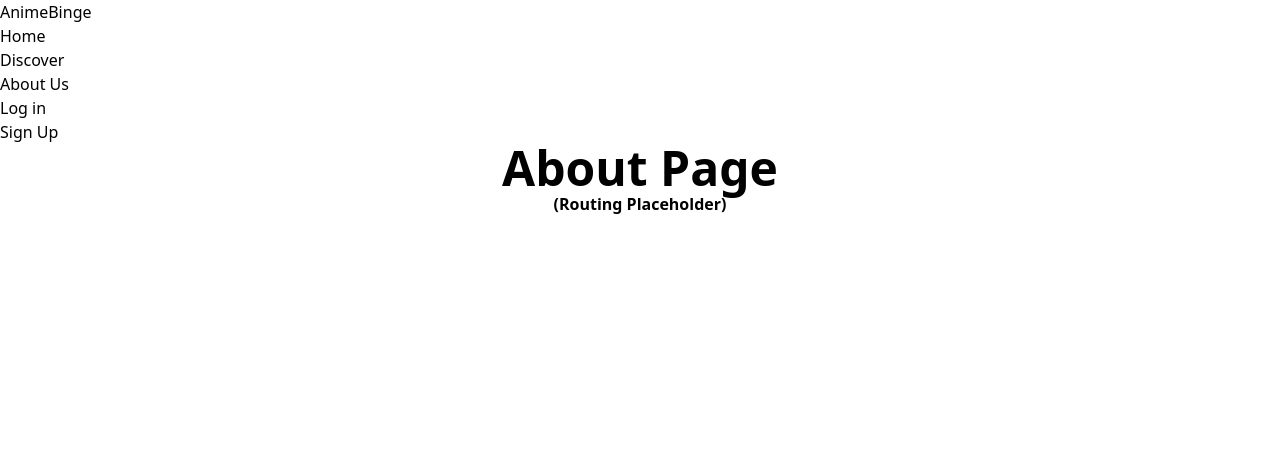
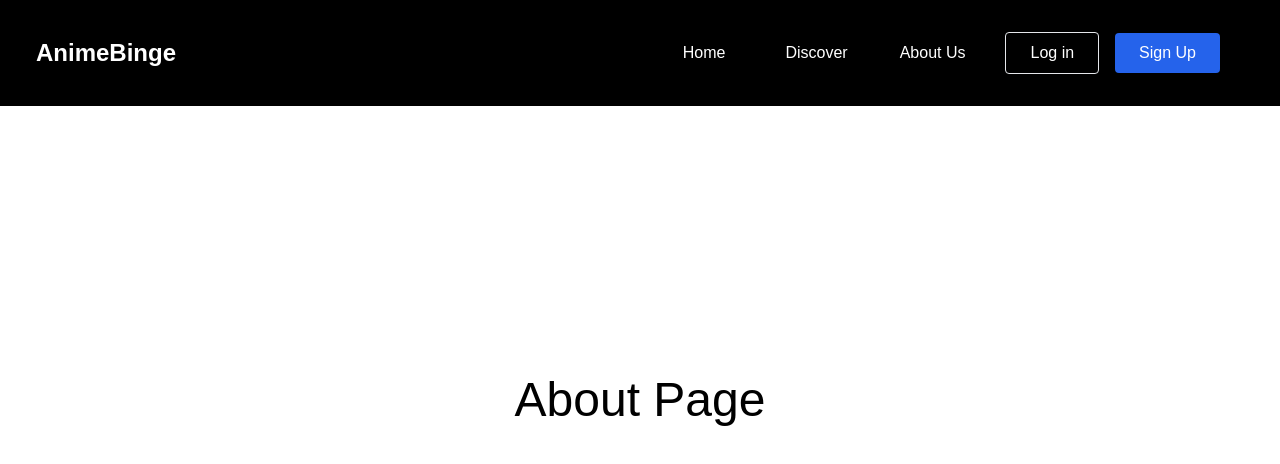
Before and after one commit to Jackilynlenizo/Lenizo-Assessment, a React (Create React App) app: page /about in a window 1280 px wide. Shown: the top 464 px of the page. Built offline with nearby package versions, Linux system fonts and the light colour scheme.

Commit message:
Navbar basic routing

```diff
--- a/src/App.css
+++ /dev/null
@@ -1,38 +0,0 @@
-.App {
-  text-align: center;
-}
-
-.App-logo {
-  height: 40vmin;
-  pointer-events: none;
-}
-
-@media (prefers-reduced-motion: no-preference) {
-  .App-logo {
-    animation: App-logo-spin infinite 20s linear;
-  }
-}
-
-.App-header {
-  background-color: #282c34;
-  min-height: 100vh;
-  display: flex;
-  flex-direction: column;
-  align-items: center;
-  justify-content: center;
-  font-size: calc(10px + 2vmin);
-  color: white;
-}
-
-.App-link {
-  color: #61dafb;
-}
-
-@keyframes App-logo-spin {
-  from {
-    transform: rotate(0deg);
-  }
-  to {
-    transform: rotate(360deg);
-  }
-}
--- a/src/App.js
+++ b/src/App.js
@@ -1,17 +1,15 @@
 import{Route, Routes} from 'react-router-dom'
-import './App.css';
 import { About } from './components/About';
 import { Discover } from './components/Discover';
 import { Home } from './components/Home';
 import { Login } from './components/Login';
 import { Navbar } from './components/Navbar';
 import { Signup } from './components/Signup';
-import {Uppersection} from './components/Uppersection'
+
 function App() {
   return (
     <>
-        <Navbar></Navbar>
-        {/* <Uppersection></Uppersection> */}
+      <Navbar/>
       <Routes>
         <Route path='/' element={<Home/>}> </Route>
         <Route path='about' element={<About/>}> </Route>
--- a/src/components/About.js
+++ b/src/components/About.js
@@ -2,9 +2,8 @@ import React from 'react'
 
 export const About = () => {
   return (
-    <div className = 'items-center text-center px-4 font-extrabold '>
+    <div className = 'w-screen h-screen flex items-center justify-center'>
       <h1 className = 'text-5xl'>About Page</h1>
-      <h2>(Routing Placeholder)</h2>
     </div>
   )
 }
--- a/src/components/Discover.js
+++ b/src/components/Discover.js
@@ -2,9 +2,8 @@ import React from 'react'
 
 export const Discover = () => {
   return (
-    <div className = 'items-center text-center px-4 font-extrabold '>
+    <div className = 'w-screen h-screen flex items-center justify-center'>
       <h1 className = 'text-5xl'>Discover Page</h1>
-      <h2>(Routing Placeholder)</h2>
     </div>
   )
 }
--- a/src/components/Home.js
+++ b/src/components/Home.js
@@ -2,9 +2,8 @@ import React from "react";
 
 export const Home = () => {
   return (
-    <div className="items-center text-center px-4 font-extrabold ">
+    <div className="w-screen h-screen flex items-center justify-center">
       <h1 className="text-5xl">Home Page</h1>
-      <h2>(Routing Placeholder)</h2>
     </div>
   );
 };
--- a/src/components/Login.js
+++ b/src/components/Login.js
@@ -2,9 +2,8 @@ import React from 'react'
 
 export const Login = () => {
   return (
-    <div className = 'items-center text-center px-4 font-extrabold '>
-      <h1 className = 'text-5xl'>Login Page</h1>
-      <h2>(Routing Placeholder)</h2>
+    <div className = 'w-screen h-screen flex items-center justify-center'>
+      <h1 className = 'text-5xl'>Log In Page</h1>
     </div>
   )
 }
--- a/src/components/Navbar.js
+++ b/src/components/Navbar.js
@@ -2,17 +2,25 @@ import { Link } from "react-router-dom"
 
 export const Navbar = () => {
   return (
-    <div>
-         <nav>
-        <Link to='/'> AnimeBinge </Link>
-        <ul>
-            <li><Link to='/'> Home </Link></li>
-            <li><Link to='/discover'> Discover </Link></li>
-            <li><Link to='/about'> About Us </Link></li>
-            <li><button><Link to='/login'> Log in </Link></button></li>
-            <li><button><Link to='/signup'> Sign Up </Link></button></li>
-        </ul>
-    </nav>
+    <div className='flex absolute w-full items-center justify-between py-8 px-5 bg-black text-white'>
+         <Link to='/'> <h1 className ='font-bold text-2xl cursor-pointer pl-4'> AnimeBinge </h1> </Link>
+        <div className='flex items-center md:space-x-1 px-6'>
+            <div className='px-2'>
+              <button className=' px-6 py-2 rounded cursor-pointer'><Link to='/'> Home </Link></button>
+            </div>
+            <div>
+            <button className=' px-6 py-2 rounded cursor-pointer'><Link to='/discover'> Discover </Link></button>
+            </div>
+            <div>
+            <button className=' px-6 py-2 rounded cursor-pointer'><Link to='/about'> About Us </Link></button>
+            </div>
+            <div className='px-3'>
+            <Link to='/login'><button className='border px-6 py-2 rounded cursor-pointer'> Log in </button></Link>
+            </div>
+            <div className = 'pr-4'>
+            <Link to='/signup'><button className='bg-blue-600 px-6 py-2 rounded cursor-pointer'> Sign Up </button></Link>
+            </div>
+        </div>
     </div>
   )
 }
--- a/src/components/Signup.js
+++ b/src/components/Signup.js
@@ -2,9 +2,8 @@ import React from "react";
 
 export const Signup = () => {
   return (
-    <div className="items-center text-center px-4 font-extrabold ">
-      <h1 className="text-5xl">Sign Up Page</h1>
-      <h2>(Routing Placeholder)</h2>
+    <div className='w-screen h-screen flex items-center justify-center'>
+      <h1 className='text-5xl'>Sign Up Page</h1>
     </div>
   );
 };
--- a/src/index.css
+++ b/src/index.css
@@ -4,14 +4,6 @@
 
 @import url('https://fonts.googleapis.com/css2?family=Outfit&display=swap');
 
-:root{
-  --primary-dark: #5651e5;
-  --primary-light: #709dff;
-
+body{
+  font-family: 'Outfit', sans-serif;
 }
-
-@layer base{
-  html{
-    @apply scroll-smooth
-  }
-}
--- a/src/index.js
+++ b/src/index.js
@@ -2,19 +2,11 @@ import React from 'react';
 import ReactDOM from 'react-dom/client';
 import './index.css';
 import App from './App';
-import reportWebVitals from './reportWebVitals';
 import {BrowserRouter} from 'react-router-dom'
 
 const root = ReactDOM.createRoot(document.getElementById('root'));
 root.render(
-  <React.StrictMode>
     <BrowserRouter>
       <App />
     </BrowserRouter>
-  </React.StrictMode>
 );
-
-// If you want to start measuring performance in your app, pass a function
-// to log results (for example: reportWebVitals(console.log))
-// or send to an analytics endpoint. Learn more: https://bit.ly/CRA-vitals
-reportWebVitals();
--- a/src/reportWebVitals.js
+++ /dev/null
@@ -1,13 +0,0 @@
-const reportWebVitals = onPerfEntry => {
-  if (onPerfEntry && onPerfEntry instanceof Function) {
-    import('web-vitals').then(({ getCLS, getFID, getFCP, getLCP, getTTFB }) => {
-      getCLS(onPerfEntry);
-      getFID(onPerfEntry);
-      getFCP(onPerfEntry);
-      getLCP(onPerfEntry);
-      getTTFB(onPerfEntry);
-    });
-  }
-};
-
-export default reportWebVitals;
```
Also changed, not shown: src/setupTests.js (deleted, +0 -5 lines), src/logo.svg (deleted), 1 other file (tests, documents, lock files or other folders).
